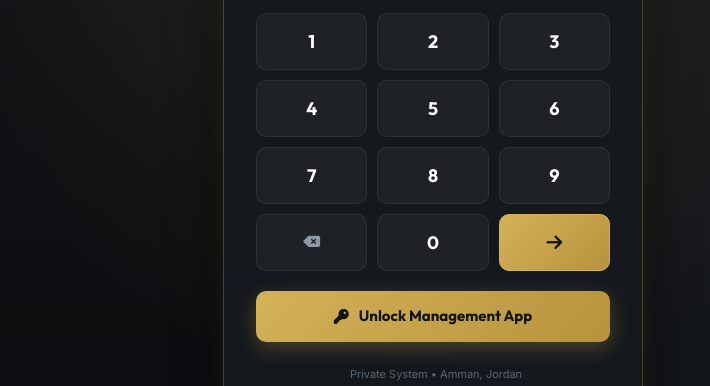
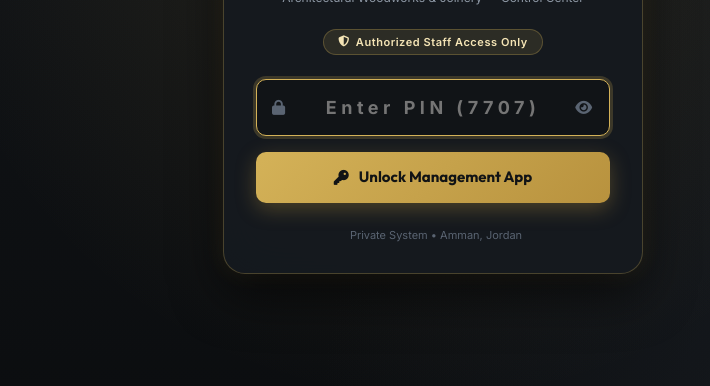
Before and after one commit to wrd2gore/art-touch-woodworks, a plain HTML site: page admin.html in a window 1280 px wide. Shown: the part 346-732 px from the top of the page, without its empty margins (207-917 px from the left). Drawn offline with Linux system fonts and the light colour scheme.

Commit message:
Remove 0-9 keypad on PIN lock card for clean keyboard authentication

```diff
--- a/admin.html
+++ b/admin.html
@@ -148,26 +148,10 @@
 
         <div class="admin-lock-input-wrapper">
           <span class="admin-lock-key-icon"><i class="fa-solid fa-lock"></i></span>
-          <input type="password" id="admin-lock-input" class="admin-lock-input" placeholder="Enter PIN (7707)" autocomplete="off" autofocus maxlength="20" oninput="if(this.value.trim()==='7707'||this.value.trim()===window.getStoredPinSafe()||this.value.trim()==='admin'){window.submitPinUnlock();}">
+          <input type="password" id="admin-lock-input" class="admin-lock-input" placeholder="Enter PIN (7707)" autocomplete="off" autofocus maxlength="20" oninput="if(this.value.trim()==='7707'||this.value.trim()===window.getStoredPinSafe()||this.value.trim()==='admin'){window.submitPinUnlock();}" onkeydown="if(event.key==='Enter'){event.preventDefault();window.submitPinUnlock();}">
           <button type="button" class="admin-lock-eye-btn" onclick="window.togglePinVisibility('admin-lock-input', this)" title="Show/Hide PIN">
             <i class="fa-solid fa-eye"></i>
           </button>
-        </div>
-
-        <!-- 0-9 Keypad -->
-        <div class="admin-pin-keypad" id="admin-pin-keypad">
-          <button type="button" class="pin-key" data-digit="1" onclick="window.typePinDigit('1')">1</button>
-          <button type="button" class="pin-key" data-digit="2" onclick="window.typePinDigit('2')">2</button>
-          <button type="button" class="pin-key" data-digit="3" onclick="window.typePinDigit('3')">3</button>
-          <button type="button" class="pin-key" data-digit="4" onclick="window.typePinDigit('4')">4</button>
-          <button type="button" class="pin-key" data-digit="5" onclick="window.typePinDigit('5')">5</button>
-          <button type="button" class="pin-key" data-digit="6" onclick="window.typePinDigit('6')">6</button>
-          <button type="button" class="pin-key" data-digit="7" onclick="window.typePinDigit('7')">7</button>
-          <button type="button" class="pin-key" data-digit="8" onclick="window.typePinDigit('8')">8</button>
-          <button type="button" class="pin-key" data-digit="9" onclick="window.typePinDigit('9')">9</button>
-          <button type="button" class="pin-key pin-key-action" onclick="window.clearPinDigit()" title="Delete digit"><i class="fa-solid fa-delete-left"></i></button>
-          <button type="button" class="pin-key" data-digit="0" onclick="window.typePinDigit('0')">0</button>
-          <button type="button" class="pin-key pin-key-submit" onclick="window.submitPinUnlock()" title="Unlock"><i class="fa-solid fa-arrow-right"></i></button>
         </div>
 
         <button type="button" class="admin-lock-submit-btn" id="btn-unlock-admin" onclick="window.submitPinUnlock()">
```
